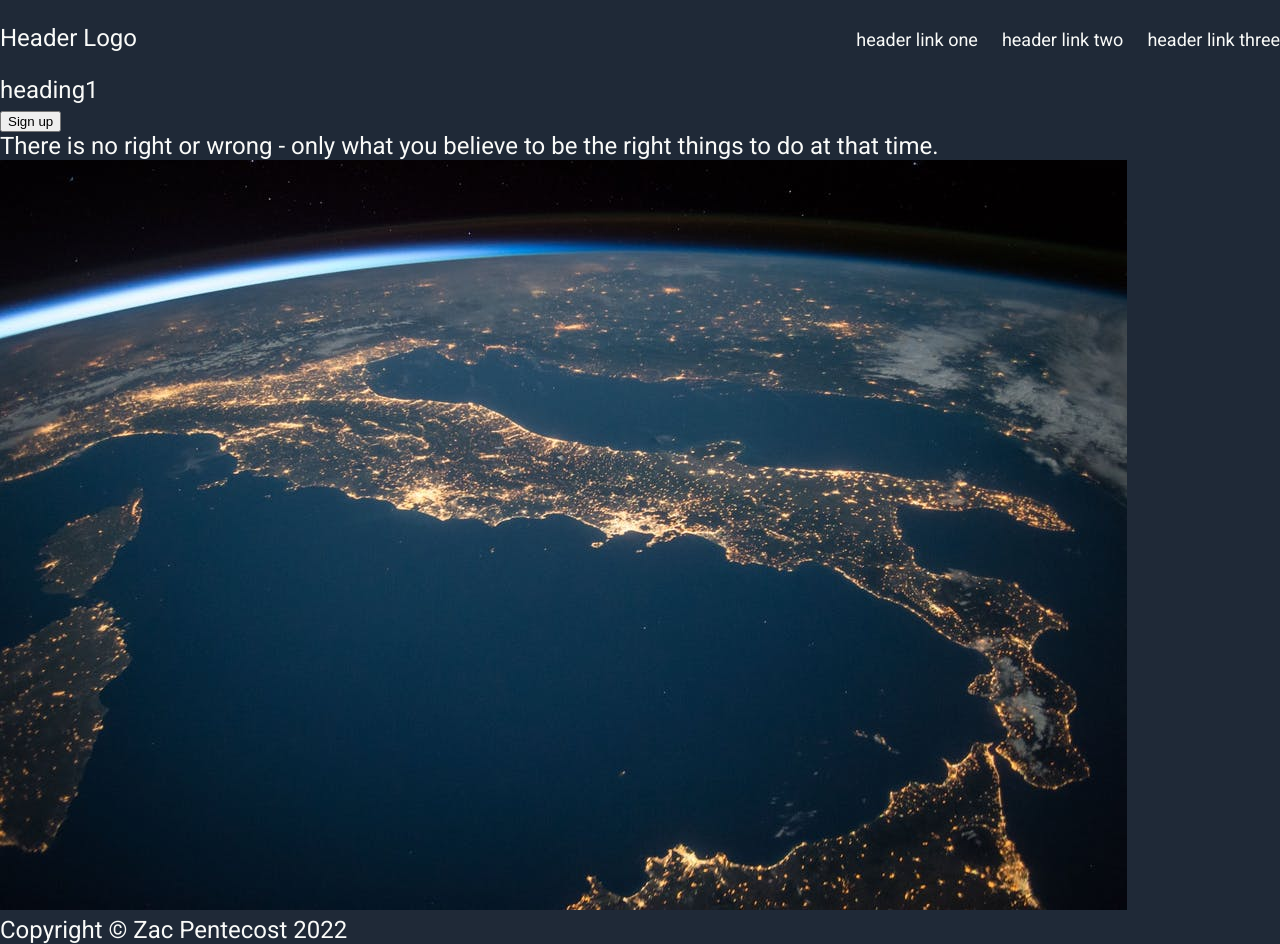
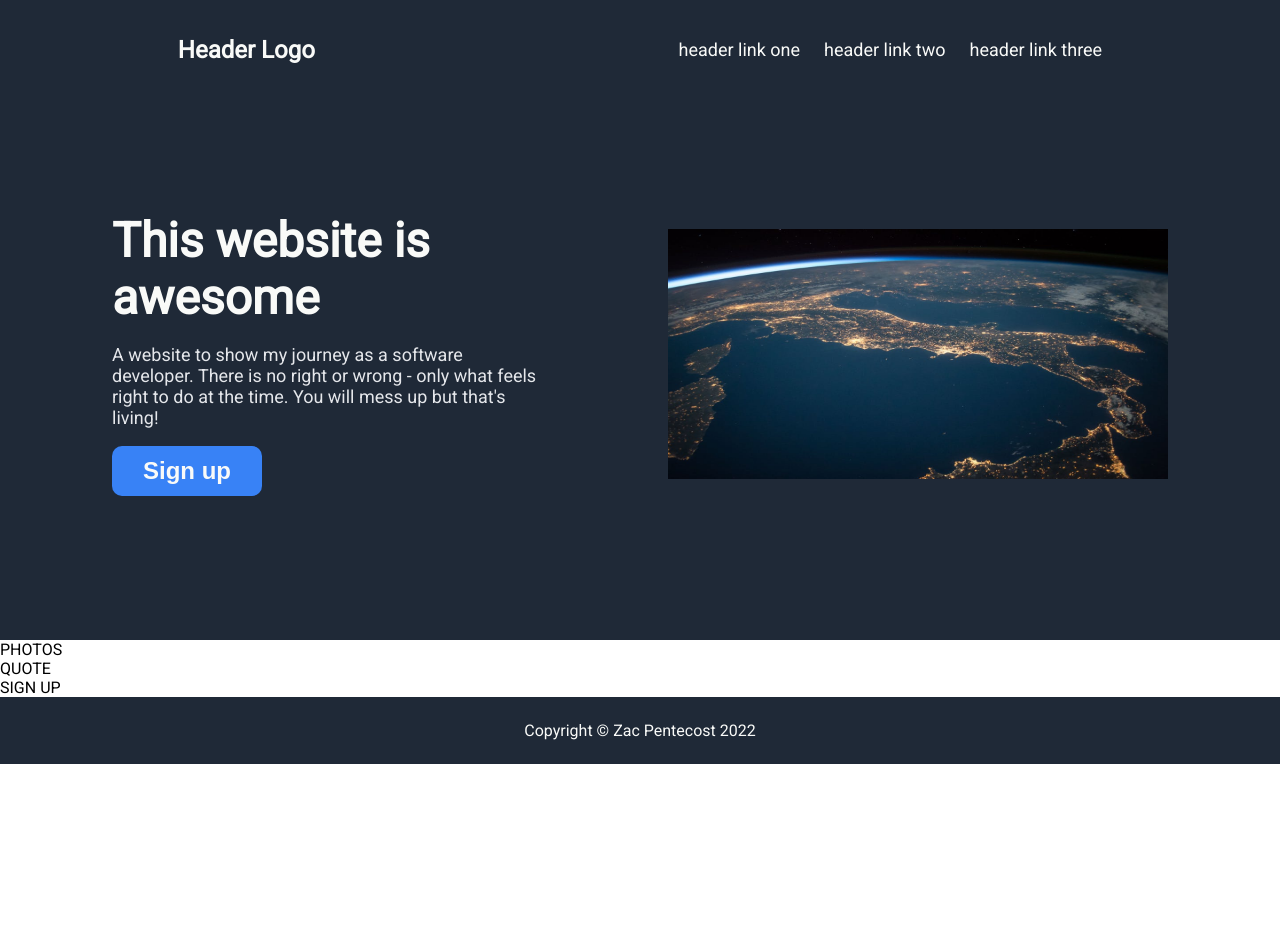
Before and after one commit to ZacPentecost/Odin, a plain HTML site: page landing-page/index.html in a window 1280 px wide. After the commit the page ends 800 px from the top, so only its background shows below. Drawn offline with Linux system fonts and the light colour scheme.

Commit message:
Header Section Complete on landing page

```diff
--- a/landing-page/index.html
+++ b/landing-page/index.html
@@ -7,47 +7,55 @@
         <link rel="stylesheet" href="style.css">
     </head>
 
-
     <body>
-        <div class="body">
-
-            <div class = "header_top">
-                Header Logo
-                <ul class = "header_links">
+        <!-- Header -->
+        <header>
+            <div class = "container">
+                <div class = "header_left">
+                    <h2 class="header_logo" href="#"> Header Logo</h2>
+                </div>
+                <ul class = "header_right">
                     <li><a href="#"> header link one </a></li>
                     <li><a href="#"> header link two </a></li>
                     <li><a href="#"> header link three </a></li>
                 </ul>
             </div>
 
-            <div class = "header_main">
-                <div class="container">
-                    <div class="left">
-                        <div class="main-heading">
-                            heading1
-                        </div>
-                        <div class = "button">
-                            <button> Sign up </button>
-                        </div>
-                        <div class="text">
-                            There is no right or wrong - only what you believe to be the right things to do at that time.
-                        </div>
-                    </div>
 
-                    <div class="right">
-                        <img src="./placeholder.jpeg" alt="placeholder">
-                    </div>
+            <!-- Main-->
+            <div class = "container_main">
+                <div class="header_main_left">
+                    <h1> This website is awesome </h1>
+                    <h3> A website to show my journey as a software developer. There is no right or wrong - only what feels right to do at
+                        the time. You will mess up but that's living! </h3>
+                    <button> Sign up </button>
+                </div>
+                <div class="header_main_right">
+                    <img src="./placeholder.jpeg" width="500" height="250" alt="placeholder">
                 </div>
             </div>
+        </header>
 
-        </div>
+        <!-- Random Information -->
+        <random_information>
+            PHOTOS
+        </random_information>
 
-        <div class="footer">
-            Copyright © Zac Pentecost 2022
-        </div>
+        <!-- Quote -->
+        <quote>
+            QUOTE
+        </quote>
+
+        <!-- Sign Up -->
+        <sign_up>
+            SIGN UP
+        </sign_up>
 
 
-
+        <!-- Footer -->
+        <footer>
+            Copyright © Zac Pentecost 2022
+        </footer>
 
     </body>
 
--- a/landing-page/style.css
+++ b/landing-page/style.css
@@ -1,22 +1,53 @@
 body {
     font-family: 'Roboto', sans-serif;
-    color: #F9FAF8;
-    font-size: 24px;
-    background-color: #1F2937;
-
     display: flex;
     flex-direction: column;
-    padding: 0px;
-    margin: 0px
-}
 
-.header_top{
-    display: flex;
-    justify-content: space-between;
-    align-items: center;
+    flex-basis: auto;
 
     padding: 0px;
     margin: 0px;
+
+}
+
+/* Header */
+header {
+    color: #F9FAF8;
+    background-color: #1F2937;
+
+    padding: 16px;
+
+    display: flex;
+    justify-content: center;
+    flex-direction: column;
+
+}
+
+.container {
+    display: flex;
+    align-items: center;
+    justify-content: space-around;
+}
+
+.header_left {
+    display: flex;
+    align-items: center;
+    justify-content: center;
+
+    width: auto;
+}
+
+.header_logo {
+    font-size: 24px;
+    color: #F9FAF8;
+
+    width: auto;
+}
+
+.header_right {
+    display: flex;
+    justify-content: center;
+    gap: 24px;
 }
 
 a {
@@ -29,7 +60,86 @@ ul {
     list-style-type: none;
 }
 
-.header_links {
+.container_main {
+    margin-top: 32px;
+    margin-bottom: 32px;
     display: flex;
-    gap: 24px;
+    align-items: center;
+
+    gap: 0px;
+    padding: 32px;
 }
+
+.header_main_left {
+    display: flex;
+    flex-direction: column;
+    justify-content: start;
+    flex: 1 1 0;
+
+    padding: 64px;
+
+}
+
+.header_main_right {
+    display: flex;
+    justify-content: center;
+    align-items: center;
+    flex: 1 1 0;
+    padding: 64px;
+}
+
+.header_main_left h1 {
+    font-size: 48px;
+    font-weight: 900;
+    color: #f9faf8;
+    margin: 0;
+}
+
+.header_main_left h3 {
+    font-size: 18px;
+    color: #E5E7EB;
+    font-weight: normal;
+}
+
+.header_main_left button {
+    font-size: 24px;
+    color: #f9faf8;
+    font-weight: bold;
+    background-color: #3882f6;
+    border-radius: 10px;
+    width: 150px;
+    height: 50px;
+    border: 0;
+}
+
+/* Content */
+
+/* -------- Section 2 -------- */
+.section_2 {
+    background-color: white;
+}
+
+/* -------- Section 3 -------- */
+
+.section_3 {
+    background-color: #E5E7EB;
+}
+
+/* -------- Section 4 -------- */
+
+.section_4 {
+    background-color: white;
+}
+
+/* -------- Section Footer -------- */
+
+footer {
+    background-color: #1F2937;
+    color: #F9FAF8;
+    display: flex;
+    justify-content: center;
+    align-items: center;
+    flex-shrink: 1;
+
+    padding: 24px;
+}
```
Also changed, not shown: landing-page/earth_logo.png (added), landing-page/zp.png (added).
